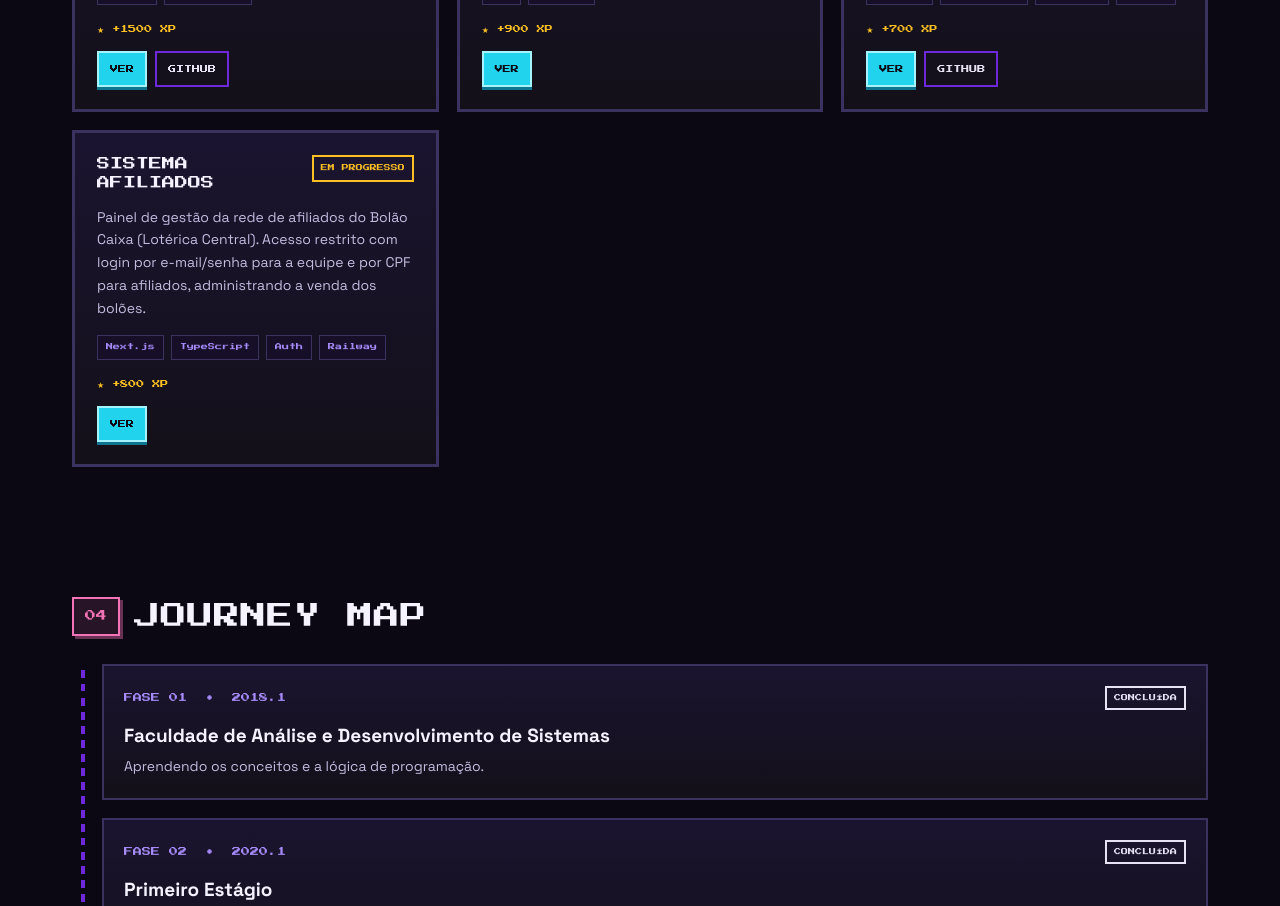
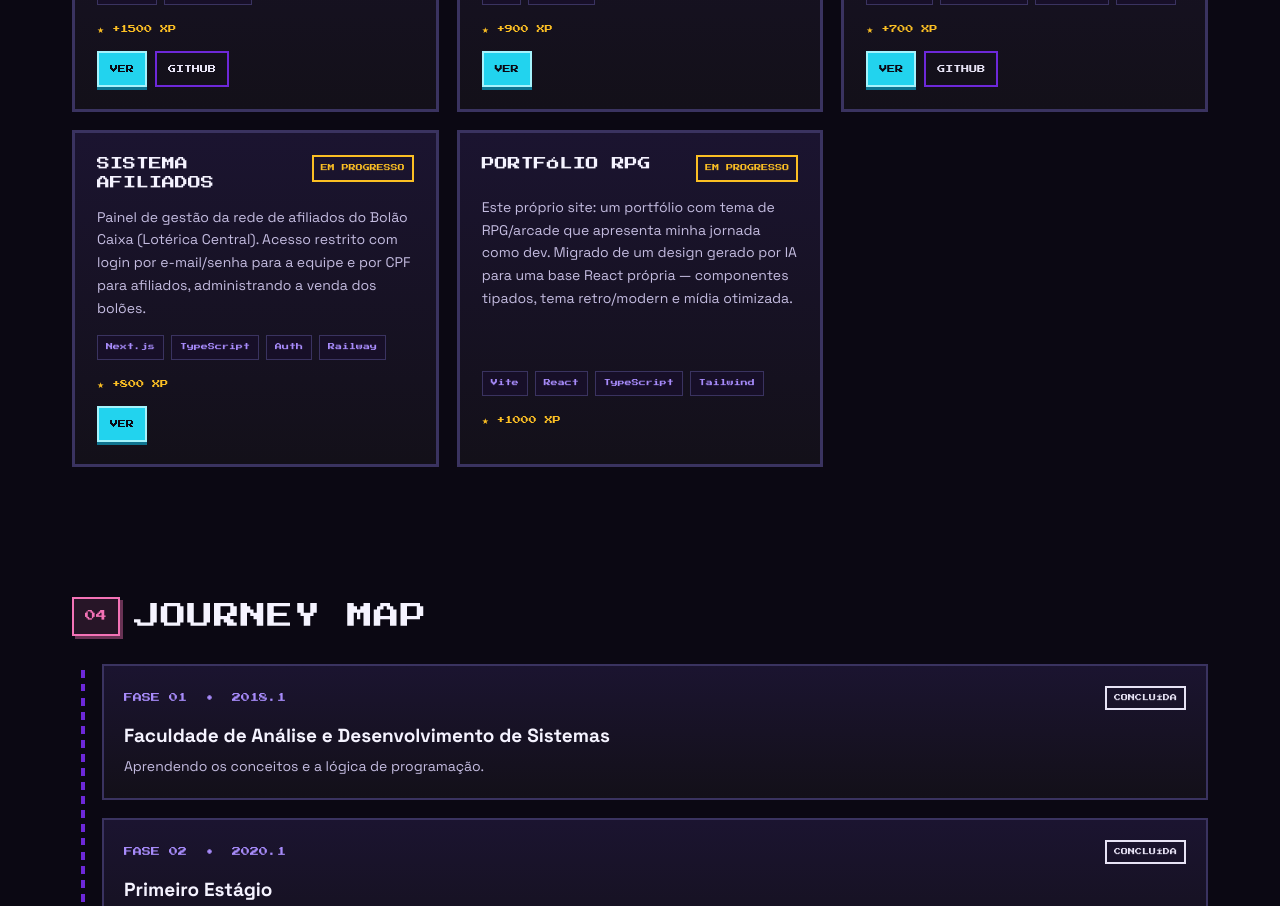
Before and after one commit to PeuAlmeidaDev/pedro.dev, a React (Vite) app: page / in a window 1280 px wide. Shown: the part 2780-3686 px from the top of the page. Built offline with nearby package versions, Linux system fonts and the light colour scheme.

Commit message:
content(projects): add this portfolio itself as a quest

```diff
--- a/src/data/projects.ts
+++ b/src/data/projects.ts
@@ -44,4 +44,14 @@ export const projects: Project[] = [
     demoUrl: 'https://lotericacentral.up.railway.app/',
     // repoUrl: privado (404) — adicionar quando o repositório for público
   },
+  // Este próprio portfólio (meta).
+  {
+    name: 'PORTFÓLIO RPG',
+    desc: 'Este próprio site: um portfólio com tema de RPG/arcade que apresenta minha jornada como dev. Migrado de um design gerado por IA para uma base React própria — componentes tipados, tema retro/modern e mídia otimizada.',
+    tech: ['Vite', 'React', 'TypeScript', 'Tailwind'],
+    status: 'EM PROGRESSO',
+    xp: 1000,
+    // demoUrl: adicionar após o deploy (Vercel/Netlify)
+    // repoUrl: adicionar após publicar no GitHub
+  },
 ]
```
